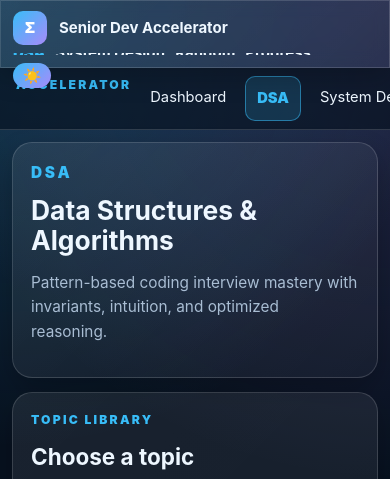
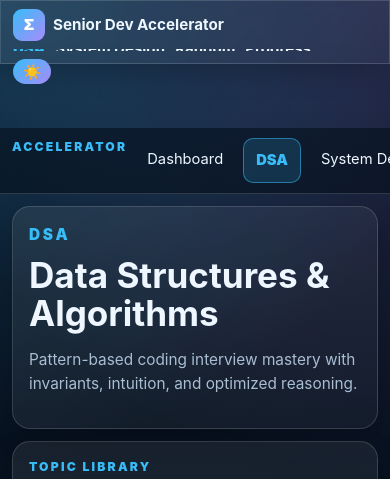
Before and after one commit to msomi22/senior-dev-accelerator, a React (Vite) app: page /category/dsa in a window 390 px wide. Shown: the top 479 px of the page. Built offline with nearby package versions, Linux system fonts and the light colour scheme; no server answers.

Commit message:
fix(ui): make layout truly mobile-first

```diff
--- a/src/styles/ui-refresh.css
+++ b/src/styles/ui-refresh.css
@@ -1,19 +1,34 @@
 :root {
-  --nav-height: 68px;
-  --sidebar-width: 236px;
-  --page-padding: 18px;
+  --nav-height: 64px;
+  --sidebar-width: 240px;
+  --page-padding: 12px;
   --shadow: 0 10px 26px rgba(0, 0, 0, 0.2);
 }
 
 body {
+  overflow-x: hidden;
+  overflow-y: auto;
   font-size: 15px;
   line-height: 1.55;
+}
+
+.app-shell,
+.layout {
+  min-height: 100dvh;
+  height: auto;
+  overflow: visible;
+}
+
+.layout {
+  display: block;
+  padding-top: var(--nav-height);
 }
 
 .nav,
 .navbar {
   height: var(--nav-height);
-  padding: 10px 18px;
+  padding: 8px 12px;
+  gap: 8px;
   backdrop-filter: blur(8px);
   -webkit-backdrop-filter: blur(8px);
 }
@@ -23,10 +38,23 @@ body {
   font-weight: 700;
 }
 
+.brand {
+  font-size: 0.95rem;
+  gap: 8px;
+}
+
 .logo {
-  width: 34px;
-  height: 34px;
-  border-radius: 10px;
+  width: 32px;
+  height: 32px;
+  border-radius: 9px;
+}
+
+.nav nav {
+  width: 100%;
+  gap: 10px;
+  overflow-x: auto;
+  flex-wrap: nowrap;
+  padding-bottom: 2px;
 }
 
 .icon-btn {
@@ -34,23 +62,36 @@ body {
   height: 38px;
 }
 
-.layout {
-  grid-template-columns: var(--sidebar-width) minmax(0, 1fr);
+.sidebar {
+  position: sticky;
+  top: var(--nav-height);
+  left: auto;
+  width: 100%;
+  height: auto;
+  display: flex;
+  flex-direction: row;
+  gap: 8px;
+  overflow-x: auto;
+  overflow-y: hidden;
+  padding: 10px 12px;
+  border-radius: 0;
+  border: 0;
+  border-bottom: 1px solid var(--line);
+  background: rgba(7, 17, 31, 0.65);
+  box-shadow: none;
+  scrollbar-width: thin;
 }
 
-.sidebar {
-  top: calc(var(--nav-height) + 14px);
-  left: 14px;
-  width: calc(var(--sidebar-width) - 24px);
-  height: calc(100vh - var(--nav-height) - 28px);
-  padding: 10px;
-  border-radius: 16px;
-  gap: 6px;
-  background: linear-gradient(180deg, rgba(255, 255, 255, 0.05), rgba(255, 255, 255, 0.025));
+.sidebar a,
+.sidebar .coffee {
+  flex: 0 0 auto;
+  margin: 0;
 }
 
 .sidebar a {
-  padding: 10px 11px;
+  white-space: nowrap;
+  min-height: 44px;
+  padding: 10px 12px;
   border-radius: 10px;
   font-size: 0.92rem;
 }
@@ -66,12 +107,16 @@ body {
 
 .page-wrap,
 .main-content {
-  padding: var(--page-padding);
+  grid-column: auto;
+  height: auto;
+  min-height: calc(100dvh - var(--nav-height));
+  overflow: visible;
+  padding: 12px;
 }
 
 .page {
   max-width: 1240px;
-  gap: 14px;
+  gap: 12px;
 }
 
 .hero-card,
@@ -82,8 +127,8 @@ body {
 .topic-library,
 .category-library,
 .progress-card {
-  border-radius: 20px;
-  padding: 18px;
+  border-radius: 18px;
+  padding: 16px;
 }
 
 .question-card,
@@ -98,8 +143,8 @@ body {
 
 .hero-card h1,
 .page-title h1 {
-  font-size: clamp(1.65rem, 3vw, 2.3rem);
-  line-height: 1.15;
+  font-size: clamp(1.85rem, 9vw, 2.6rem);
+  line-height: 1.08;
   margin-bottom: 10px;
 }
 
@@ -143,9 +188,16 @@ select:focus-visible,
   outline-offset: 2px;
 }
 
-.dashboard-grid {
-  grid-template-columns: 1.7fr repeat(3, minmax(0, 1fr));
-  gap: 12px;
+.dashboard-grid,
+.topic-picker,
+.card-grid,
+.category-grid,
+.topic-library-controls,
+.category-library-controls,
+.search-grid,
+.progress-row,
+.insight-grid {
+  grid-template-columns: 1fr;
 }
 
 .stat {
@@ -158,7 +210,9 @@ select:focus-visible,
 }
 
 .progress-card {
-  gap: 14px;
+  gap: 12px;
+  align-items: flex-start;
+  flex-direction: column;
 }
 
 .progress-card svg {
@@ -177,146 +231,113 @@ select:focus-visible,
   padding: 14px;
 }
 
-.search-grid {
-  grid-template-columns: minmax(220px, 1.7fr) repeat(3, minmax(140px, 1fr));
-}
-
 .topic-library-controls,
 .category-library-controls {
   gap: 10px;
   margin-bottom: 12px;
 }
 
-.topic-picker,
-.card-grid,
-.category-grid {
-  grid-template-columns: repeat(auto-fit, minmax(240px, 1fr));
+.hero-actions,
+.question-actions {
+  gap: 6px;
 }
 
-@media (max-width: 1100px) {
+.random-controls,
+.filters {
+  grid-template-columns: 1fr;
+  padding: 12px;
+}
+
+.btn,
+.page-btn,
+.option-btn,
+.sidebar a,
+input,
+select {
+  min-height: 42px;
+}
+
+@media (min-width: 768px) {
   :root {
-    --sidebar-width: 0px;
     --page-padding: 16px;
   }
 
-  .layout {
-    display: flex;
-    flex-direction: column;
-    height: calc(100vh - var(--nav-height));
-    overflow: hidden;
+  .nav,
+  .navbar {
+    padding: 10px 16px;
   }
 
-  .sidebar {
-    position: static;
-    display: flex;
-    flex-direction: row;
-    width: 100%;
-    height: auto;
-    max-height: unset;
-    overflow-x: auto;
-    overflow-y: hidden;
-    border-radius: 0;
-    border: 0;
-    border-bottom: 1px solid var(--line);
-    padding: 8px var(--page-padding);
-    gap: 8px;
-    background: rgba(7, 17, 31, 0.65);
-    box-shadow: none;
-    scrollbar-width: thin;
+  .brand {
+    font-size: 1rem;
   }
 
-  .sidebar a,
-  .sidebar .coffee {
-    flex: 0 0 auto;
-    margin: 0;
-  }
-
-  .page-wrap,
-  .main-content {
-    height: auto;
-    overflow-y: auto;
-    padding: var(--page-padding) var(--page-padding) 64px;
-  }
-
-  .dashboard-grid {
+  .dashboard-grid,
+  .card-grid,
+  .topic-picker,
+  .category-grid,
+  .insight-grid {
     grid-template-columns: repeat(2, minmax(0, 1fr));
   }
 
   .search-grid,
   .topic-library-controls,
   .category-library-controls {
-    grid-template-columns: 1fr 1fr;
-  }
-}
-
-@media (max-width: 760px) {
-  body {
-    overflow: auto;
-  }
-
-  .nav,
-  .navbar {
-    position: sticky;
-    padding: 10px 12px;
-    gap: 8px;
-  }
-
-  .nav nav {
-    width: 100%;
-    gap: 10px;
-    overflow-x: auto;
-    flex-wrap: nowrap;
-    padding-bottom: 2px;
-  }
-
-  .app-shell,
-  .layout,
-  .page-wrap,
-  .main-content {
-    overflow: visible;
-    height: auto;
-    min-height: 0;
+    grid-template-columns: repeat(2, minmax(0, 1fr));
   }
 
   .page-wrap,
   .main-content {
-    padding: 12px 12px 60px;
+    padding: var(--page-padding);
+  }
+}
+
+@media (min-width: 1100px) {
+  :root {
+    --nav-height: 64px;
+    --sidebar-width: 240px;
+    --page-padding: 18px;
   }
 
-  .hero-actions,
-  .question-actions {
-    gap: 6px;
+  .layout {
+    display: grid;
+    grid-template-columns: var(--sidebar-width) minmax(0, 1fr);
+    height: 100dvh;
+    overflow: hidden;
   }
 
-  .dashboard-grid,
-  .search-grid,
-  .topic-library-controls,
-  .category-library-controls,
-  .card-grid,
-  .topic-picker,
-  .category-grid,
-  .insight-grid,
-  .progress-row {
-    grid-template-columns: 1fr;
+  .sidebar {
+    position: fixed;
+    top: calc(var(--nav-height) + 16px);
+    left: 16px;
+    width: calc(var(--sidebar-width) - 32px);
+    height: calc(100dvh - var(--nav-height) - 32px);
+    flex-direction: column;
+    overflow-y: auto;
+    border-radius: 22px;
+    border: 1px solid var(--line);
+    padding: 10px;
+    background: linear-gradient(180deg, rgba(255, 255, 255, 0.05), rgba(255, 255, 255, 0.025));
+    box-shadow: var(--shadow);
   }
 
-  .progress-card {
-    align-items: flex-start;
-    flex-direction: column;
+  .page-wrap,
+  .main-content {
+    grid-column: 2;
+    height: calc(100dvh - var(--nav-height));
+    overflow-y: auto;
+    padding: var(--page-padding);
   }
 
-  .random-controls,
-  .filters {
-    grid-template-columns: 1fr;
-    padding: 12px;
+  .dashboard-grid {
+    grid-template-columns: 1.7fr repeat(3, minmax(0, 1fr));
   }
 
-  .btn,
-  .page-btn,
-  .option-btn,
-  .sidebar a,
-  input,
-  select {
-    min-height: 42px;
+  .search-grid {
+    grid-template-columns: minmax(220px, 1.7fr) repeat(3, minmax(140px, 1fr));
+  }
+
+  .hero-card h1,
+  .page-title h1 {
+    font-size: clamp(2rem, 3vw, 2.75rem);
   }
 }
```
